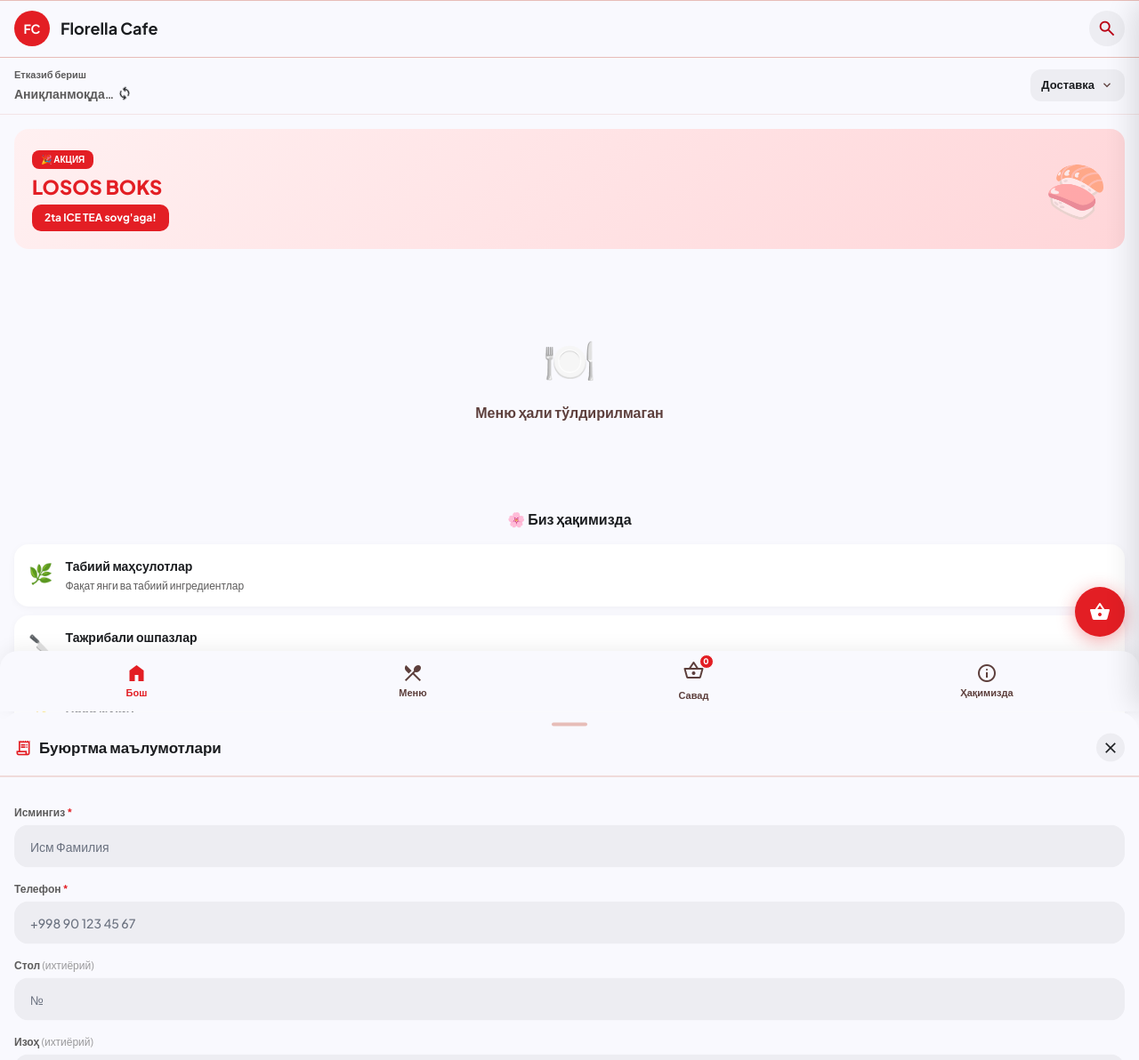
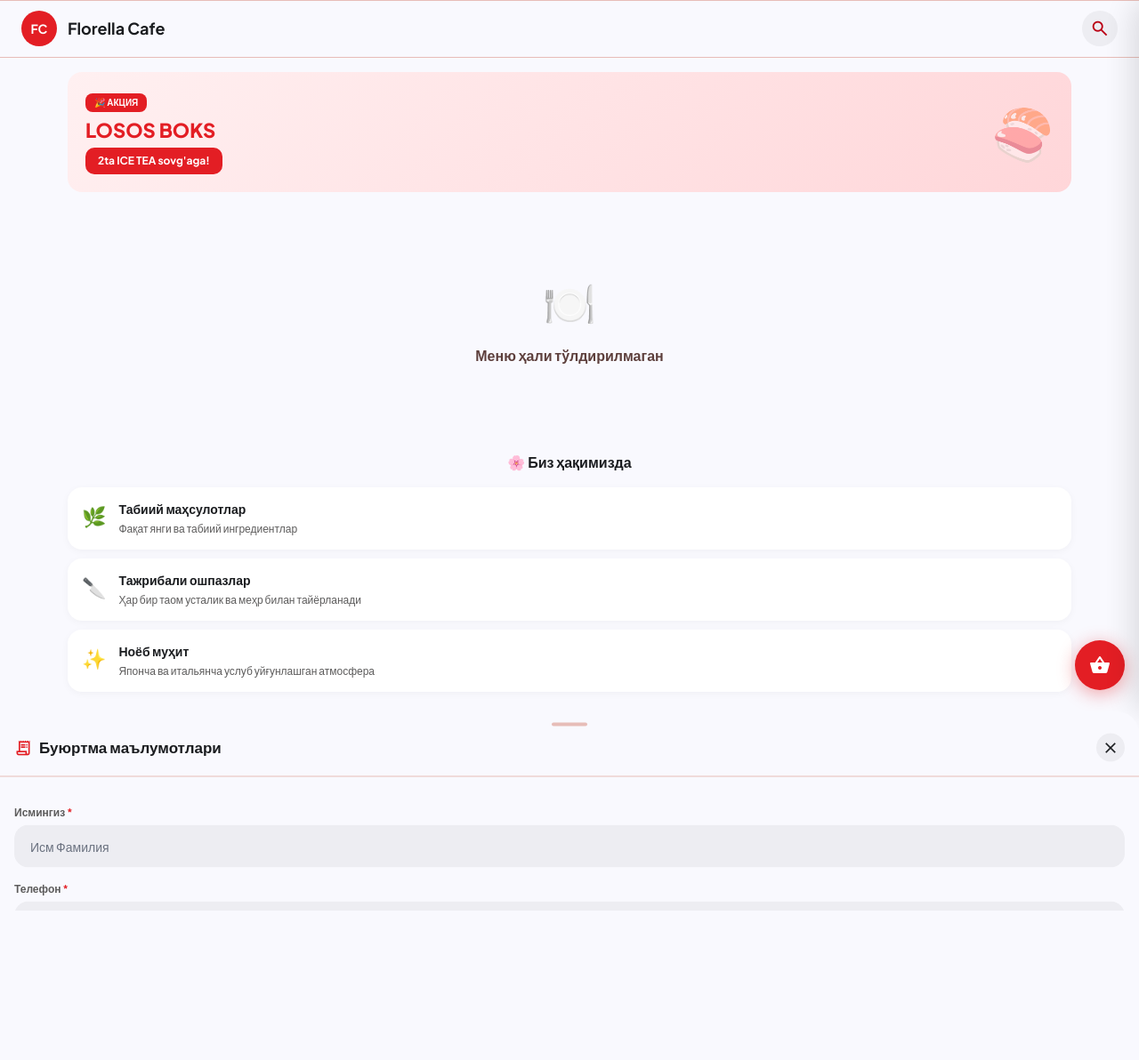
Before and after one commit to abdufattohfattoyev/florella, a Django app: page / in a window 1280 px wide. Shown: the whole page at 89% size. After the commit the page ends 1007 px from the top, so only its background shows below. Run offline with Django 5.2, Linux system fonts and the light colour scheme; data that the repository does not hold is empty.

Commit message:
Add desktop responsive layout: grid, nav, container

```diff
--- /dev/null
+++ b/static/css/desktop.css
@@ -0,0 +1,89 @@
+/* ══════════════════════════════════════════════
+   FLORELLA CAFE — Desktop Responsive Styles
+══════════════════════════════════════════════ */
+
+/* ── Product grid ── */
+.product-grid {
+  display: grid;
+  grid-template-columns: repeat(2, 1fr);
+  gap: 12px;
+}
+@media (min-width: 640px) {
+  .product-grid { grid-template-columns: repeat(3, 1fr); gap: 14px; }
+}
+@media (min-width: 1024px) {
+  .product-grid { grid-template-columns: repeat(4, 1fr); gap: 16px; }
+}
+@media (min-width: 1280px) {
+  .product-grid { grid-template-columns: repeat(5, 1fr); gap: 18px; }
+}
+
+/* ── Content max-width ── */
+.desktop-wrap {
+  max-width: 1400px;
+  margin: 0 auto;
+}
+
+/* ── Hero slider ── */
+@media (min-width: 768px) {
+  .hero-wrap { aspect-ratio: 21/7 !important; }
+}
+@media (min-width: 1024px) {
+  .hero-wrap { aspect-ratio: 21/6 !important; }
+}
+
+/* ── Tablet: 768px ── */
+@media (min-width: 768px) {
+  /* Bottom nav yashir */
+  #bottomNav { display: none !important; }
+
+  /* Body bottom padding olib tashla */
+  body { padding-bottom: 0 !important; }
+  body.pb-20 { padding-bottom: 0 !important; }
+
+  /* FAB cart tepaga ko'tar */
+  #fabCart { bottom: 24px !important; }
+
+  /* Main content padding */
+  .desktop-wrap { padding: 0 24px; }
+
+  /* Header wider */
+  #mainHeader { padding-left: 24px !important; padding-right: 24px !important; }
+
+  /* Category bar kengaytirilgan */
+  #catStickyBar { left: 0; right: 0; }
+
+  /* Search overlay */
+  #searchOverlay { padding-left: 24px !important; padding-right: 24px !important; }
+}
+
+/* ── Desktop: 1024px ── */
+@media (min-width: 1024px) {
+  .desktop-wrap { padding: 0 40px; }
+
+  /* Header logo kattaroq */
+  #mainHeader .brand-text { font-size: 1.25rem !important; }
+
+  /* Cart drawer kengroq */
+  #cartPanel { max-width: 520px !important; }
+
+  /* Product card hover ta'siri kuchliroq */
+  .product-card:hover {
+    transform: translateY(-4px);
+    box-shadow: 0 12px 32px rgba(227, 30, 36, 0.15) !important;
+  }
+
+  /* Category scroll - wrap qilish mumkin */
+  #catCarousel { flex-wrap: wrap !important; gap: 12px !important; }
+
+  /* Footer grid */
+  .footer-grid {
+    grid-template-columns: 1fr 1fr !important;
+  }
+}
+
+/* ── Large desktop: 1280px ── */
+@media (min-width: 1280px) {
+  .desktop-wrap { padding: 0 60px; }
+  #catCarousel { padding-left: 0 !important; padding-right: 0 !important; }
+}
--- a/templates/base.html
+++ b/templates/base.html
@@ -18,13 +18,14 @@
   <!-- Tailwind CSS (built) -->
   {% load static %}
   <link rel="stylesheet" href="{% static 'css/tailwind.css' %}?v=2">
+  <link rel="stylesheet" href="{% static 'css/desktop.css' %}?v=1">
 
   {% block extra_head %}{% endblock %}
 </head>
-<body class="min-h-screen pb-20" style="background:#f9f9fe;color:#1a1c1f;">
+<body class="min-h-screen pb-20" style="background:#f9f9fe;color:#1a1c1f;" id="mainBody">
 
 <!-- ═══ TOP APP BAR ═══ -->
-<header class="fixed top-0 w-full z-50 flex justify-between items-center px-4 h-16"
+<header id="mainHeader" class="fixed top-0 w-full z-50 flex justify-between items-center px-4 h-16"
         style="background:#f9f9fe;box-shadow:0 1px 0 #e7bdb8;">
   <a href="{% url 'menu:menu_list' %}" class="flex items-center gap-3 no-underline">
     <div class="w-10 h-10 rounded-full flex items-center justify-center flex-shrink-0"
@@ -69,7 +70,7 @@
 {% block content %}{% endblock %}
 
 <!-- ═══ FAB CART ═══ -->
-<button onclick="openCartDrawer()"
+<button id="fabCart" onclick="openCartDrawer()"
         class="fixed right-4 z-40 w-14 h-14 rounded-full flex items-center justify-center active:scale-90 transition-transform"
         style="bottom:84px;background:#e31e24;box-shadow:0 4px 20px rgba(227,30,36,.4);">
   <span class="material-symbols-outlined text-white" style="font-variation-settings:'FILL' 1;">shopping_basket</span>
@@ -79,7 +80,7 @@
 </button>
 
 <!-- ═══ BOTTOM NAV ═══ -->
-<nav class="fixed bottom-0 w-full z-50 flex justify-around items-center"
+<nav id="bottomNav" class="fixed bottom-0 w-full z-50 flex justify-around items-center"
      style="height:68px;background:#f9f9fe;border-radius:20px 20px 0 0;box-shadow:0 -4px 20px rgba(0,0,0,.06);">
   <button class="bnav-btn flex flex-col items-center justify-center gap-0.5 px-4"
           style="color:#e31e24;" id="navHome"
--- a/templates/menu/menu_list.html
+++ b/templates/menu/menu_list.html
@@ -16,7 +16,7 @@
 {% endblock %}
 
 {% block content %}
-<main class="pt-16 pb-6">
+<main class="pt-16 pb-6 desktop-wrap">
 
   <!-- ════ DELIVERY BAR ════ -->
   <div id="deliveryBar" class="flex items-center justify-between px-4 py-3"
@@ -41,7 +41,7 @@
   <!-- ════ HERO SLIDER / PROMO ════ -->
   <div class="px-4 pt-4 pb-1">
     {% if hero_items %}
-    <div class="relative w-full overflow-hidden" style="aspect-ratio:21/9;border-radius:16px;">
+    <div class="hero-wrap relative w-full overflow-hidden" style="aspect-ratio:21/9;border-radius:16px;">
       <div id="heroSlider" style="position:relative;width:100%;height:100%;background:#111;">
         {% for item in hero_items %}
         <div class="hero-slide {% if forloop.first %}active{% endif %}"
@@ -138,7 +138,7 @@
   {% if popular_items %}
   <section class="px-4" style="margin-top:24px;">
     <h3 style="font-size:18px;font-weight:700;color:#1a1c1f;margin-bottom:12px;">Хит сотувлар</h3>
-    <div style="display:grid;grid-template-columns:1fr 1fr;gap:12px;">
+    <div class="product-grid">
       {% for item in popular_items %}
       <div class="product-card flex flex-col overflow-hidden transition-all"
            style="background:#fff;border-radius:16px;box-shadow:0 4px 12px rgba(0,0,0,.04);cursor:pointer;">
@@ -201,7 +201,7 @@
         {% if cat.description %}
         <p style="font-size:12px;color:#5c5b5b;margin-bottom:10px;margin-top:-6px;">{{ cat.description }}</p>
         {% endif %}
-        <div style="display:grid;grid-template-columns:1fr 1fr;gap:12px;">
+        <div class="product-grid">
           {% for item in cat.items.all %}
           {% if item.is_available %}
           <div class="product-card flex flex-col overflow-hidden transition-all"
```
